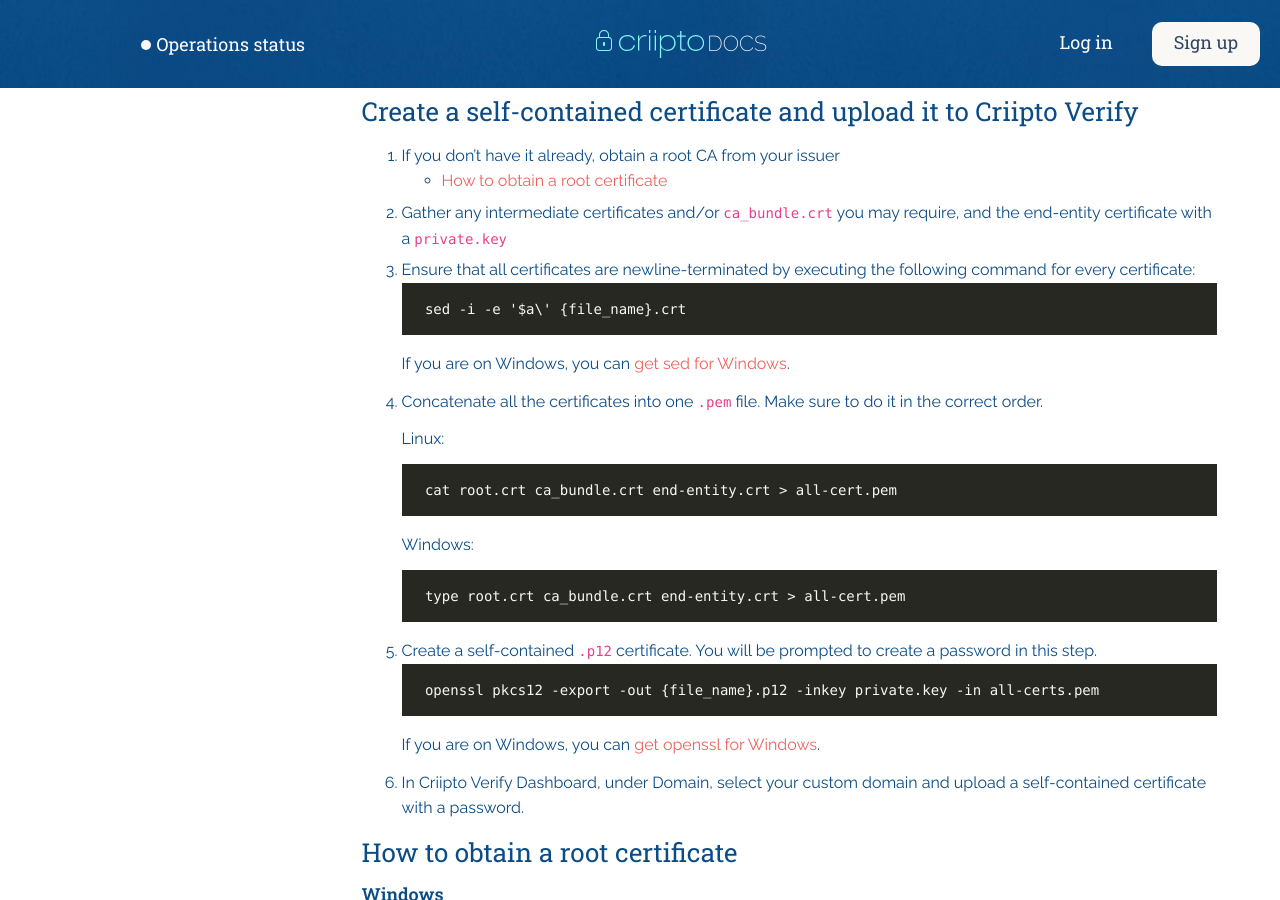
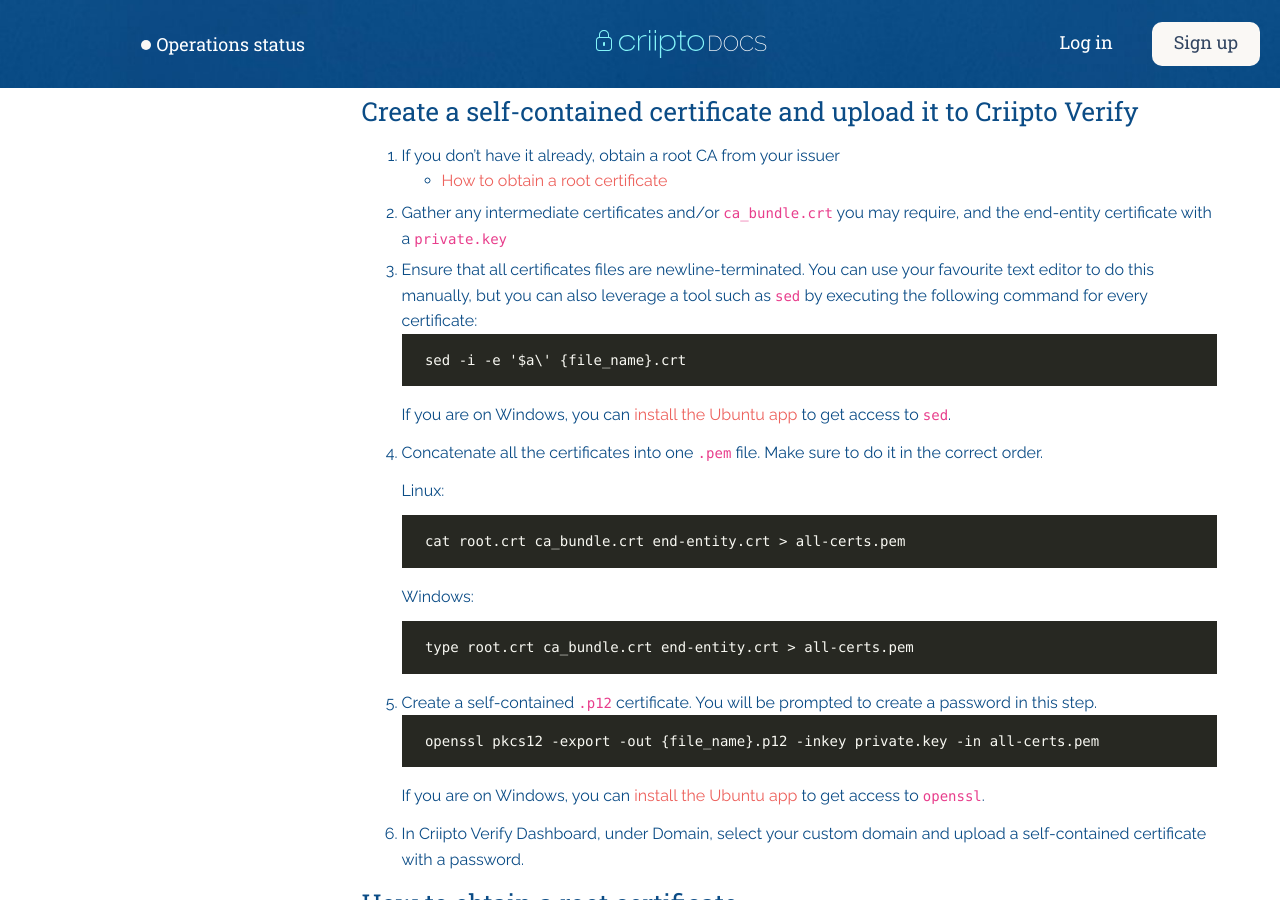
Before and after one commit to criipto/docs-old, a Jekyll site: the page built from how-to/set-up-custom-domain.md, in a window 1280 px wide and 900 px high, scrolled down 759 px. Built offline with Jekyll 4.4.1, drawn with Linux system fonts in a browser that asks for light colours; some web fonts are replaced; some of the changed text lies outside the part shown.

Commit message:
Minor rework - changed third-party tools installation suggestions to
use the Ubuntu app from the Microsoft Store, added a suggestion for
using a text editor to add newlines to the cert files, and added a
missing 's' in the all-certs.pem filename reference.

````diff
--- a/how-to/set-up-custom-domain.md
+++ b/how-to/set-up-custom-domain.md
@@ -21,29 +21,29 @@ If your custom domain successfully resolved to `idp.criipto.id`, you will see a
 1. If you don't have it already, obtain a root CA from your issuer
     - [How to obtain a root certificate](#root-certificate)
 2. Gather any intermediate certificates and/or `ca_bundle.crt` you may require, and the end-entity certificate with a `private.key`
-3. Ensure that all certificates are newline-terminated by executing the following command for every certificate:
+3. Ensure that all certificates files are newline-terminated. You can use your favourite text editor to do this manually, but you can also leverage a tool such as `sed` by executing the following command for every certificate:
   ```
     sed -i -e '$a\' {file_name}.crt
   ```
-
-    If you are on Windows, you can [get sed for Windows](http://gnuwin32.sourceforge.net/packages/sed.htm).
+If you are on Windows, you can [install the Ubuntu app](#ubuntu-on-windows) to get access to `sed`.
 
 4. Concatenate all the certificates into one `.pem` file. Make sure to do it in the correct order.
 
     Linux:
     ```
-    cat root.crt ca_bundle.crt end-entity.crt > all-cert.pem
+    cat root.crt ca_bundle.crt end-entity.crt > all-certs.pem
     ```
 
     Windows:
     ```
-    type root.crt ca_bundle.crt end-entity.crt > all-cert.pem
+    type root.crt ca_bundle.crt end-entity.crt > all-certs.pem
     ```
 5. Create a self-contained `.p12` certificate. You will be prompted to create a password in this step.
   ```
     openssl pkcs12 -export -out {file_name}.p12 -inkey private.key -in all-certs.pem
   ```
-  If you are on Windows, you can [get openssl for Windows](http://gnuwin32.sourceforge.net/packages/openssl.htm).
+  If you are on Windows, you can [install the Ubuntu app](#ubuntu-on-windows) to get access to `openssl`.
+
 6. In Criipto Verify Dashboard, under Domain, select your custom domain and upload a self-contained certificate with a password.
 
 <a name="root-certificate"></a>
@@ -79,3 +79,10 @@ The root certificate is now copied to the chosen destination.
     curl -O {issuer_certificate_uri}
     ```
 3. Repeat steps 1 and 2 with obtained certificate in the previous step until you find a root certificate.
+
+<a name="ubuntu-on-windows"></a>
+
+## Get Ubuntu on Windows
+You can get access to a plethora of useful tools by installing the Ubuntu app from the Microsoft Store.
+
+In the Start Menu, type "Microsoft Store", open the store, type "Ubuntu" in the Store's search box, click the Install button and follow the setup instructions.
````
